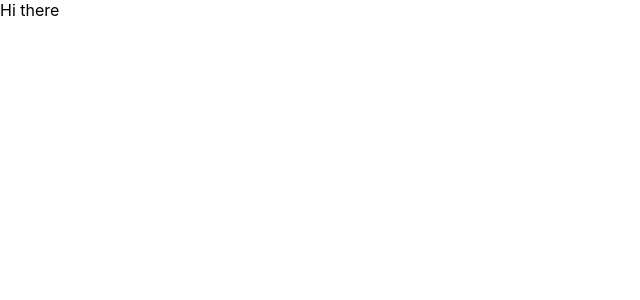
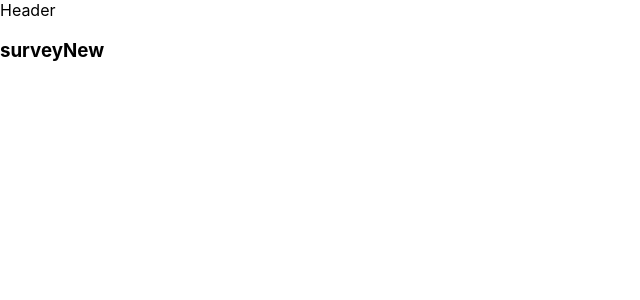
Before and after one commit to anjorlar/emailer_app, a React (Create React App) app in the folder client/: page /surveys/new in a window 1280 px wide. Shown: the top 300 px of the page, without its empty margins (0-640 px from the left). Built offline with nearby package versions, Linux system fonts and the light colour scheme.

Commit message:
added materilize css and header component to client side

```diff
--- a/client/package.json
+++ b/client/package.json
@@ -7,6 +7,7 @@
     "@testing-library/react": "^9.4.1",
     "@testing-library/user-event": "^7.2.1",
     "http-proxy-middleware": "^1.0.1",
+    "materialize-css": "^1.0.0-rc.2",
     "react": "^16.13.0",
     "react-dom": "^16.13.0",
     "react-redux": "^7.2.0",
--- a/client/src/components/App.js
+++ b/client/src/components/App.js
@@ -1,9 +1,22 @@
 import React from 'react';
+import { BrowserRouter, Route } from 'react-router-dom';
+import Header from "./Header";
+const Dashboard = () => <h3>dashboard </h3>
+const SurveyNew = () => <h3>surveyNew</h3>
+const Landing = () => <h1>landing </h1>
+
 
 const App = () => {
     return (
         <div>
-            Hi there
+            <BrowserRouter>
+                <div>
+                    <Header />
+                    <Route exact={true} path="/" component={Landing} />
+                    <Route exact path="/surveys" component={Dashboard} />
+                    <Route path="/surveys/new" component={SurveyNew} />
+                </div>
+            </BrowserRouter>
         </div>
     );
 };
--- /dev/null
+++ b/client/src/components/Header.js
@@ -0,0 +1,13 @@
+import React, { Component } from "react";
+
+class Header extends Component {
+    render() {
+        return (
+            <div>
+                Header
+            </div>
+        )
+    }
+}
+
+export default Header;
```
Also changed, not shown: 1 other file (tests, documents, lock files or other folders).
